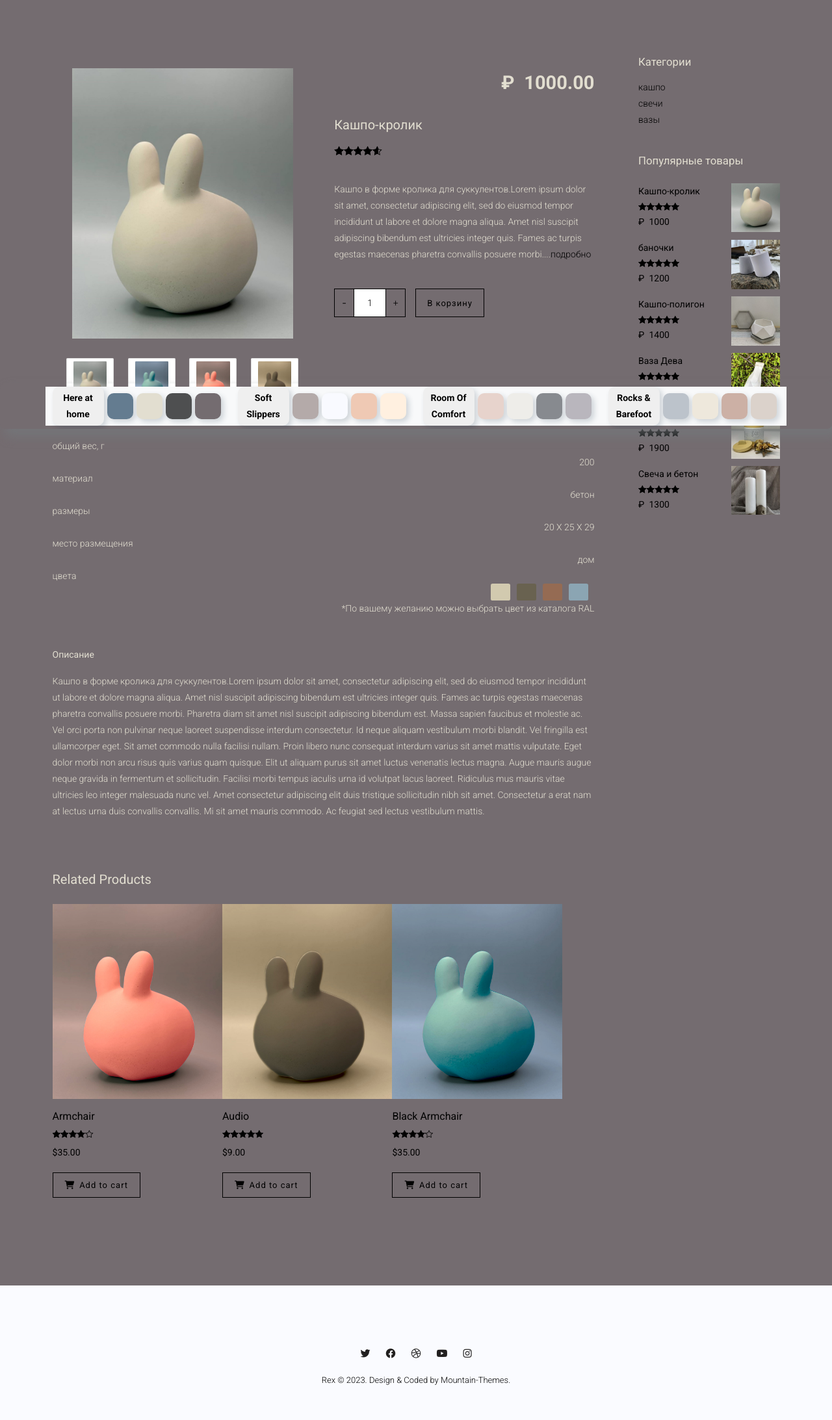
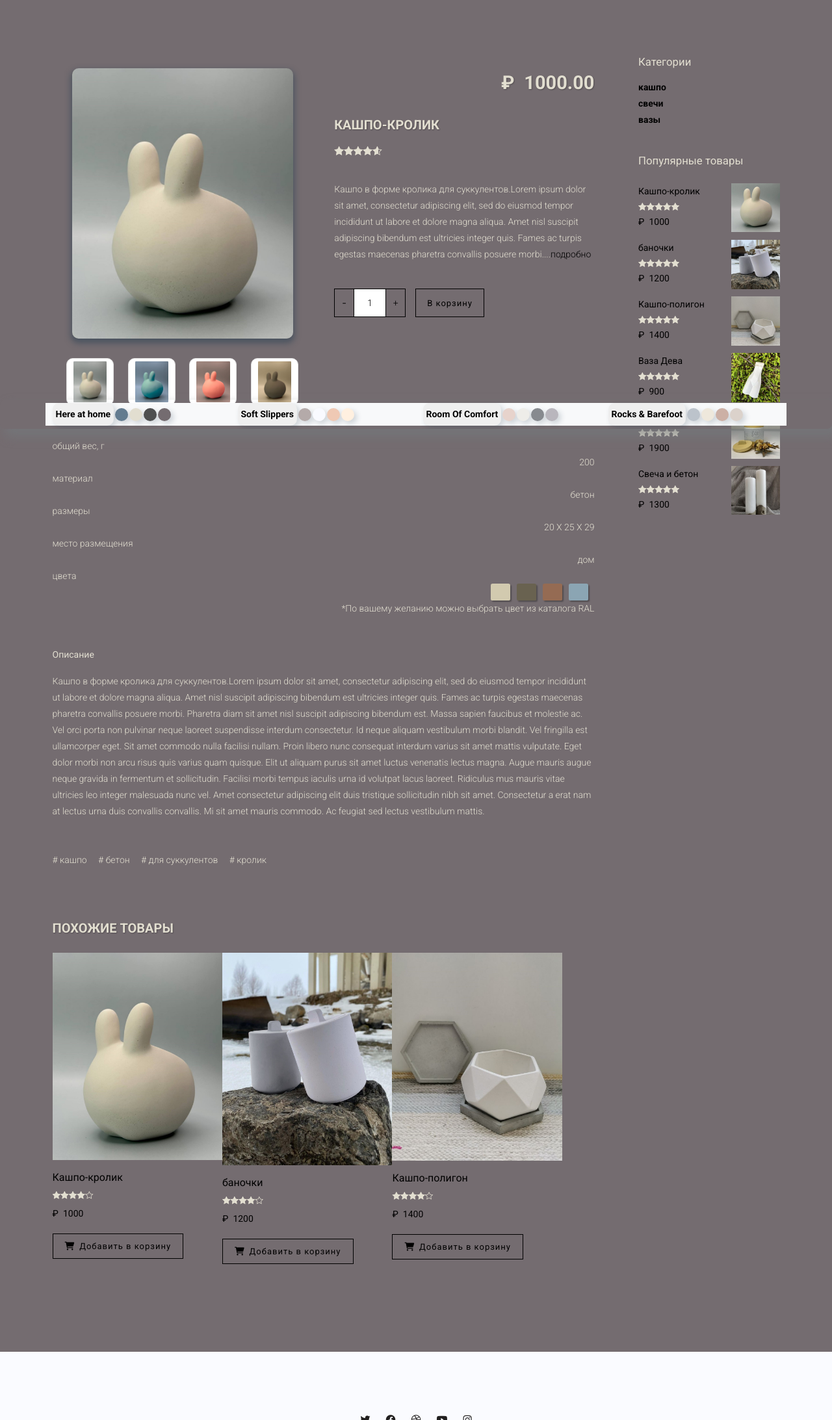
Before and after one commit to KrauseKarl/VataShop, a FastAPI app: page /item/001 in a window 1280 px wide. Shown: the part 100-2285 px from the top of the page at 65% size. Run offline with FastAPI, Linux system fonts and the light colour scheme; some libraries are stand-ins or nearby versions.

Commit message:
update catalog & item pages

```diff
--- a/assets/css/main.css
+++ b/assets/css/main.css
@@ -2667,6 +2667,7 @@ footer a:hover {
 .sidebar-product-list .star-rating span::before,
 .product-single-info .star-rating span::before {
     content: '\53\53\53\53\53';
+     color: var(--two-color);
     top: 0;
     position: absolute;
     left: 0;
@@ -2676,7 +2677,7 @@ footer a:hover {
 .sidebar-product-list .star-rating::before,
 .product-single-info .star-rating::before {
     content: '\73\73\73\73\73';
-    color: #000000;
+     color: var(--two-color);
     float: left;
     top: 0;
     left: 0;
@@ -2728,7 +2729,8 @@ footer a:hover {
     padding-top: 50px;
 }
 .product-single-box-detail {
-  clear: both;
+
+    clear: both;
     padding-top: 50px;
 }
 .product-single-box-description {
@@ -2747,7 +2749,8 @@ footer a:hover {
     display: block;
     margin-bottom: 9px;
     font-size: 29px!important;
-    font-weight: 700;
+    font-weight: 800;
+    text-shadow:1px 1px 2px rgb(0,0,0,0.3);
     text-align: right;
     color: var(--two-color);
     margin-top: 40px;
@@ -2758,6 +2761,9 @@ footer a:hover {
     font-size: 20px;
     line-height: 25px;
     margin-bottom: 15px;
+    text-transform:uppercase;
+    font-weight: 700;
+    text-shadow:1px 1px 2px rgb(0,0,0,0.3);
 }
 .product-single-description {
     margin-top:40px;
@@ -3675,10 +3681,16 @@ footer .social-icons {
   height: 100%;
   /* border: 1px solid #e0e0e0; */
   padding: 30px;
+
 }
 .ProductCard-photo img {
   max-width: 100%;
   max-height: 100%;
+  border-radius:10px;
+    -webkit-box-shadow: 0px 5px 10px 2px rgba(34, 60, 80, 0.5) ;
+  -moz-box-shadow: 0px 5px 10px 2px rgba(34, 60, 80, 0.5) ;
+  box-shadow: 0px 5px 10px 2px rgba(34, 60, 80, 0.5) ;
+
 }
 @media screen and (max-width: 990px) {
   .ProductCard-photo {
@@ -3946,6 +3958,7 @@ footer .social-icons {
     border: none;
     font-weight: 700;
     border-radius: 10px;
-    margin-right:5px;
-    padding: 20px;
-}
+    margin-right:2px;
+    margin-right:2px;
+    padding: 10px;
+}
--- a/db.json
+++ b/db.json
@@ -119,7 +119,7 @@
   "004": {
     "id": "4",
     "slug": "vasa-deva",
-    "category": "ваза",
+    "category": "вазы",
     "title": "Ваза Дева",
     "description": "Lorem ipsum dolor sit amet, consectetur adipiscing elit, sed do eiusmod tempor incididunt ut labore et dolore magna aliqua. Amet nisl suscipit adipiscing bibendum est ultricies integer quis. Fames ac turpis egestas maecenas pharetra convallis posuere morbi. Pharetra diam sit amet nisl suscipit adipiscing bibendum est. Massa sapien faucibus et molestie ac. Vel orci porta non pulvinar neque laoreet suspendisse interdum consectetur. Id neque aliquam vestibulum morbi blandit. Vel fringilla est ullamcorper eget. Sit amet commodo nulla facilisi nullam. Proin libero nunc consequat interdum varius sit amet mattis vulputate. Eget dolor morbi non arcu risus quis varius quam quisque. Elit ut aliquam purus sit amet luctus venenatis lectus magna. Augue mauris augue neque gravida in fermentum et sollicitudin. Facilisi morbi tempus iaculis urna id volutpat lacus laoreet. Ridiculus mus mauris vitae ultricies leo integer malesuada nunc vel. Amet consectetur adipiscing elit duis tristique sollicitudin nibh sit amet. Consectetur a erat nam at lectus urna duis convallis convallis. Mi sit amet mauris commodo. Ac feugiat sed lectus vestibulum mattis.",
     "price": "900",
@@ -184,7 +184,7 @@
       "свеча в крынке",
       "аромо-свеча"
     ],
-    "main_image": "/assets/images/items/005/005_img_1.jpg",
+    " ": "/assets/images/items/005/005_img_1.jpg",
     "rest_image": [
       "/assets/images/items/005/005_img_1.jpg",
       "/assets/images/items/005/005_img_2.jpg",
@@ -195,7 +195,7 @@
   "006": {
     "id": "6",
     "slug": "svecha-i-beton",
-    "category": "свеча",
+    "category": "свечи",
     "title": "Свеча и бетон",
     "description": "Lorem ipsum dolor sit amet, consectetur adipiscing elit, sed do eiusmod tempor incididunt ut labore et dolore magna aliqua. Amet nisl suscipit adipiscing bibendum est ultricies integer quis. Fames ac turpis egestas maecenas pharetra convallis posuere morbi. Pharetra diam sit amet nisl suscipit adipiscing bibendum est. Massa sapien faucibus et molestie ac. Vel orci porta non pulvinar neque laoreet suspendisse interdum consectetur. Id neque aliquam vestibulum morbi blandit. Vel fringilla est ullamcorper eget. Sit amet commodo nulla facilisi nullam. Proin libero nunc consequat interdum varius sit amet mattis vulputate. Eget dolor morbi non arcu risus quis varius quam quisque. Elit ut aliquam purus sit amet luctus venenatis lectus magna. Augue mauris augue neque gravida in fermentum et sollicitudin. Facilisi morbi tempus iaculis urna id volutpat lacus laoreet. Ridiculus mus mauris vitae ultricies leo integer malesuada nunc vel. Amet consectetur adipiscing elit duis tristique sollicitudin nibh sit amet. Consectetur a erat nam at lectus urna duis convallis convallis. Mi sit amet mauris commodo. Ac feugiat sed lectus vestibulum mattis.",
     "price": "1300",
--- a/templates/catalog.html
+++ b/templates/catalog.html
@@ -19,9 +19,9 @@
           <div class="container">
             <div class="row">
               <div class="col-md-9">
-                  <h1 class="page-title">Shop</h1>
+                  <h1 class="page-title">Каталог | VATA SHOP</h1>
                   <p class="shop-result-count">
-                      Showing 1-9 of 15 results</p>
+                      Показано 1-{{ all_products|length }} из {{ all_products|length }} товаров </p>
                   <form class="shop-ordering" method="get">
                       <select class="orderby" name="orderby">
                           <option selected='selected' value="menu_order">Default sorting</option>
@@ -79,7 +79,7 @@
                       <div class="col-md-3 rex-padding-left">
                           <div class="sidebar">
                               <div class="sidebar-box">
-                                  <h1 class="sidebar-title">Product categories</h1>
+                                  <h1 class="sidebar-title">Категории товаров</h1>
                                   <ul class="product-categories">
                                       {% for c in categories %}
                                       <li>
--- a/templates/item.html
+++ b/templates/item.html
@@ -14,24 +14,22 @@
 
             <div class="col-md-9">
                 <div class="product-single-image">
-                   <div class="ProductCard-photo">
-                            <img src="{{ data.main_image }}" alt="{{ data.title }}"/>
+                    <div class="ProductCard-photo" >
+                        <img src="{{ data.main_image }}" alt="{{ data.title }}" />
                     </div>
                     <div class="ProductCard-picts">
-                            <a class="ProductCard-pict ProductCard-pict_ACTIVE"
-                               href="{{ data.main_image }}">
-                                <img src="{{ data.main_image }}" alt=""/>
+                        {% for img in data.rest_image %}
+                        {% if loop.first %}
+                         <a  style="border-radius:10px;" class="ProductCard-pict ProductCard-pict_ACTIVE"
+                           href="{{ img }}">
+                            <img src="{{ img }}" alt=""/>
                         </a>
-                            <a class="ProductCard-pict" href="{{ data.rest_image.1 }}">
-                                <img src="{{ data.rest_image.1 }}" alt="{{ data.title }}"/>
+                        {% else %}
+                        <a  style="border-radius:10px;" class="ProductCard-pict" href="{{ img }}">
+                            <img src="{{ img }}" alt="{{ img }}"/>
                         </a>
-                             <a class="ProductCard-pict" href="{{ data.rest_image.2 }}">
-                                <img src="{{ data.rest_image.2 }}" alt="{{ data.title }}"/>
-                            </a>
-                             <a class="ProductCard-pict" href="{{ data.rest_image.3 }}">
-                                <img src="{{ data.rest_image.3 }}" alt="{{ data.title }}"/>
-                            </a>
-
+                        {% endif %}
+                        {% endfor %}
                     </div>
                 </div>
                 <div class="product-single-info">
@@ -73,8 +71,8 @@
                     <p style="margin:0; text-align: left">цвета</p>
                     <p style="margin:0; text-align: right">
                         {% for key,value in data.colors|items %}
-                        <a title="{{value}}" href="" class="colors"
-                              style="background-color:{{ key }}; border-radius:10%; padding:5px 15px; margin-right:10px;"></a>
+                        <a title="{{ value }}" href="" class="colors"
+                              style="background-color:{{ key }}; box-shadow:2px 2px 2px rgb(0,0,0,0.3); border-radius:10%; padding:5px 15px; margin-right:10px;"></a>
                         {% endfor %}
                     </p>
                         <p style="margin:0; text-align: right" ><span>*</span>По вашему желанию можно выбрать цвет из каталога RAL</p>
@@ -84,25 +82,32 @@
                     <h2>Описание</h2>
                     {{ data.description }}
                 </div>
+                     <div  class="product-single-box">
+                    {% for hashtag in data.hashtags %}
+                    <span>#</span>&nbsp;{{ hashtag }}&emsp;
+                         {% endfor %}
+                </div>
 
-
+                <!--RELATED ITEMS -->
                 <div class="product-related-products">
-                    <h3 class="product-single-title">Related Products</h3>
+                    <h3 class="product-single-title">Похожие товары</h3>
                     <div class="shop-products shopContainer columns-3">
                         <div class="gutter-sizer"></div>
-
-                        <!-- product 1 -->
+                        {% for item_id, item in all_products.items() %}
+                        {% if item.category == data.category %}
                         <div class="product">
-                            <a class="product-images" href="single-product.html">
+                            <a class="product-images" href="/item/{{ item_id }}">
                                 <div class="shop-first-image">
-                                    <img alt="image" src="{{ data.rest_image.2 }}" width="300"
-                                         height="300"/>
+                                    <img alt="image" src="{{ item.main_image }}" />
+                                </div>
+                                 <div class="shop-second-image">
+                                    <img alt="image" src="{{ item.rest_image.1 }}" />
                                 </div>
                             </a>
                             <div class="shop-product-details">
                                 <div class="shop-product-details-container">
                                     <h4 class="shop-product-title">
-                                        <a href="single-product.html">Armchair</a>
+                                        <a  href="/item/{{ item_id }}">{{ item.title }}</a>
                                     </h4>
                                     <div class="star-rating">
                                                   <span style="width:80%">Rated
@@ -110,89 +115,27 @@
                                                       out of 5</span>
                                     </div>
                                     <span class="shop-price">
-                                                  <span>$</span>35.00</span>
+                                                   <span>&#8381</span>&ensp;{{ item.price }}</span>
                                     <div class="shop-button-box">
-                                        <a class="button-product" href="#">Add to cart</a>
+                                        <a class="button-product" href="#">Добавить в корзину</a>
                                     </div>
                                 </div>
                             </div>
                         </div>
-                        <!-- /product 1 -->
-
-                        <!-- product 2 -->
-                        <div class="product">
-                            <a class="product-images" href="single-product.html">
-                                <div class="shop-first-image">
-                                    <img alt="image" src="{{ data.rest_image.3 }}" width="300"
-                                         height="300"/>
-                                </div>
-                                <div class="shop-second-image">
-                                    <img alt="image" src="{{ data.rest_image.2 }}" width="300"
-                                         height="300"/>
-                                </div>
-                            </a>
-                            <div class="shop-product-details">
-                                <div class="shop-product-details-container">
-                                    <h4 class="shop-product-title">
-                                        <a href="single-product.html">Audio</a>
-                                    </h4>
-                                    <div class="star-rating">
-                                                  <span style="width:100%">Rated
-                                                      <strong class="rating">5.00</strong>
-                                                      out of 5</span>
-                                    </div>
-                                    <span class="shop-price">
-                                                  <span>$</span>9.00</span>
-                                    <div class="shop-button-box">
-                                        <a class="button-product" href="#">Add to cart</a>
+                        {% endif %}
+                        {% endfor %}
                     </div>
                 </div>
+                <!--RELATED ITEMS -->
             </div>
-                        </div>
-                        <!-- /product 2 -->
 
-                        <!-- product 3 -->
-                        <div class="product">
-                            <a class="product-images" href="single-product.html">
-                                <div class="shop-first-image">
-                                    <img alt="image" src="{{ data.rest_image.1 }}" width="300"
-                                         height="300"/>
-                                </div>
-                                <div class="shop-second-image">
-                                    <img alt="image" src="{{ data.rest_image.1 }}" width="300"
-                                         height="300"/>
-                                </div>
-                            </a>
-                            <div class="shop-product-details">
-                                <div class="shop-product-details-container">
-                                    <h4 class="shop-product-title">
-                                        <a href="single-product.html">Black Armchair</a>
-                                    </h4>
-                                    <div class="star-rating">
-                                                  <span style="width:80%">Rated
-                                                      <strong class="rating">4.00</strong>
-                                                      out of 5</span>
-                                    </div>
-                                    <span class="shop-price">
-                                                  <span>$</span>35.00</span>
-                                    <div class="shop-button-box">
-                                        <a class="button-product" href="#">Add to cart</a>
-                                    </div>
-                                </div>
-                            </div>
-                        </div>
-                        <!-- /product 3 -->
-
-                    </div>
-                </div>
-            </div>
             <div class="col-md-3 rex-padding-left">
                 <div class="sidebar">
                     <div class="sidebar-box">
                         <h1 class="sidebar-title">Категории</h1>
                         <ul class="product-categories">
                             {% for c in categories %}
-                            <li>
+                            <li style="font-weight:600">
                                 <a href="/catalog/category">{{ c.category }}</a>
                             </li>
                              {% endfor %}
```
Also changed, not shown: assets/images/icon/Logo.svg. Lines whose indentation alone changed are shown as unchanged.
